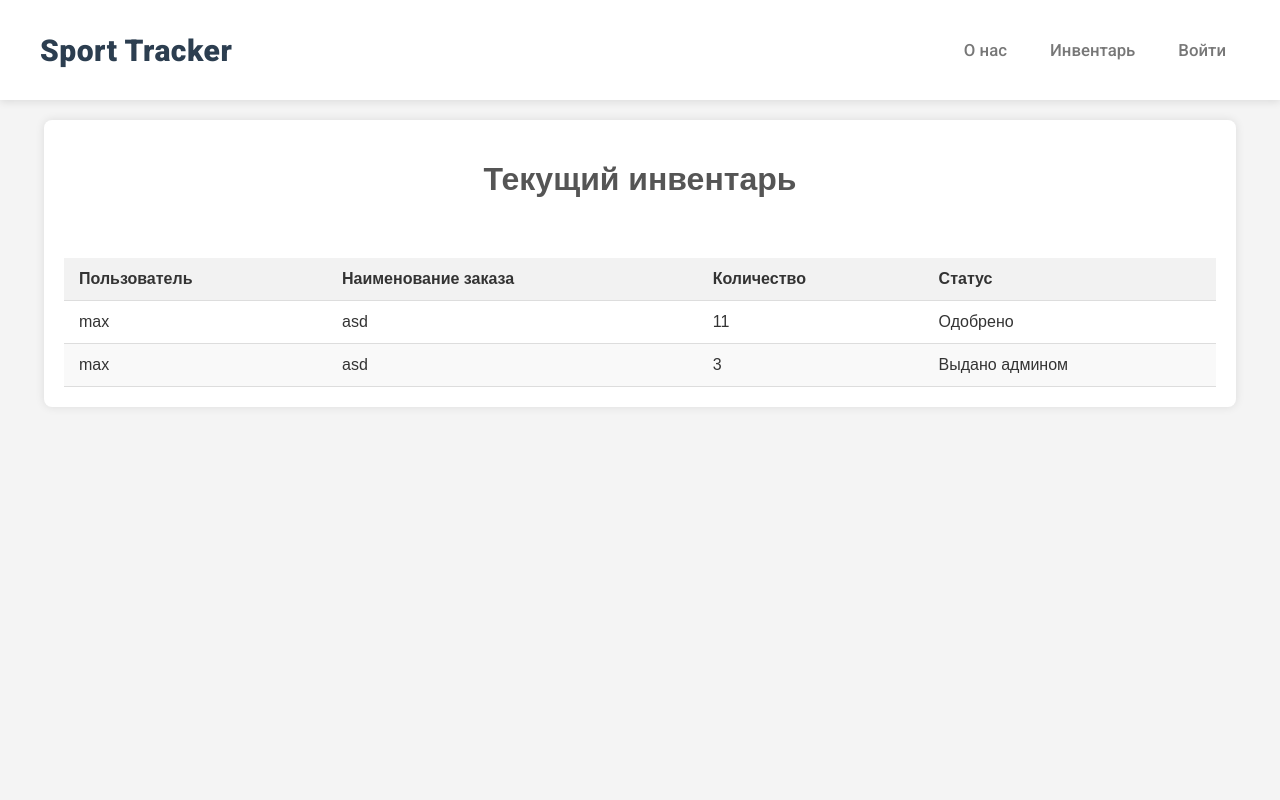
After one commit to MaximSb716/sport-tracker-v2.0, a Django app: page /view_inventory/ in a window 1280 px wide. The commit adds this page. Run offline with Django 5.2, Linux system fonts and the light colour scheme; data comes from the database, SQL or seed files in the repository; both versions use the stored data as it was after the commit.

Commit message:
add view_inventory

```diff
--- a/main/templates/header.html
+++ b/main/templates/header.html
@@ -5,7 +5,7 @@
             <a class="options" href="{% url 'catalog' %}">Инвентарь</a>
             {% if request.user.is_authenticated %}
                 {% if request.user.is_superuser %}
-                    <a class="options" href="{% url 'plan' %}">Составление плана</a>
+                    <a class="options" href="{% url 'plan' %}">Планы</a>
                     <a class="options" href="{% url 'secure_inventory' %}">Закрепить инвентарь</a>
                     <a class="options" href="{% url 'applications' %}">Заявки пользователей</a>
                 {% else %}
--- /dev/null
+++ b/main/templates/view_inventory.html
@@ -0,0 +1,105 @@
+{% load static %}
+<!DOCTYPE html>
+<html lang="en">
+<head>
+    <meta charset="UTF-8">
+    <meta name="viewport" content="width=device-width, initial-scale=1.0">
+    <link rel="stylesheet" href="{% static 'catalog_cards.css' %}">
+    <link rel="stylesheet" href="{% static 'header.css' %}">
+    <title>Homepage</title>
+    <link rel="icon" href="{% static 'img/icon.svg' %}" type="image/svg+xml">
+    <style>
+        .wrapper {
+            width: auto;
+            height: 300px;
+        }
+        .exmpl {
+            overflow: hidden;
+            display: flex;
+            justify-content: center;
+            align-items: center;
+        }
+        .exmpl img {
+            height: auto;
+            width: 100%;
+        }
+        body {
+            font-family: sans-serif;
+            background-color: #f4f4f4;
+            color: #333;
+        }
+
+        .container {
+            width: 90%;
+            max-width: 1200px;
+            margin: 20px auto;
+            padding: 20px;
+            background-color: #fff;
+            border-radius: 8px;
+            box-shadow: 0 0 10px rgba(0, 0, 0, 0.1);
+        }
+
+        h1 {
+            text-align: center;
+            margin-bottom: 20px;
+            color: #555;
+        }
+
+
+        table {
+            width: 100%;
+            border-collapse: collapse;
+            margin-top: 20px;
+        }
+
+        table th,
+        table td {
+            padding: 12px 15px;
+            text-align: left;
+            border-bottom: 1px solid #ddd;
+        }
+
+        table th {
+            background-color: #f2f2f2;
+            font-weight: bold;
+            color: #333;
+        }
+
+        table tbody tr:nth-child(even) {
+            background-color: #f9f9f9;
+        }
+
+        table tbody tr:hover {
+            background-color: #e8e8e8;
+        }
+    </style>
+</head>
+{% include 'header.html' %}
+<body>
+    <div class="container">
+    <h1>Текущий инвентарь</h1>
+    <table>
+        <thead>
+            <tr>
+                <th>Пользователь</th>
+                <th>Наименование заказа</th>
+                <th>Количество</th>
+                <th>Статус</th>
+            </tr>
+        </thead>
+        <tbody>
+            {% for item in inventory %}
+                <tr>
+                    <td>{{ item.user }}</td>
+                    <td>{{ item.name }}</td>
+                    <td>{{ item.total_quantity }}</td>
+                    <td>{{ item.status_display }}</td>
+                </tr>
+            {% endfor %}
+        </tbody>
+    </table>
+</div>
+</body>
+<footer>
+</footer>
+</html>
--- a/main/views.py
+++ b/main/views.py
@@ -4,8 +4,9 @@ from django.contrib.auth import login, authenticate, logout
 from django.contrib.auth import get_user_model
 from django.shortcuts import redirect, get_object_or_404
 from django.views.decorators.http import require_POST
+from django.db.models import Sum, F
+from collections import defaultdict
 from django.contrib.auth.decorators import login_required
-from django.db.models import Max
 from django.views.decorators.csrf import csrf_exempt
 from django.db.models import Sum, Max
 from django.contrib import messages
@@ -737,3 +738,32 @@ def plan(request):
     #    'is_auth': request.user.is_authenticated,  # Проверяем, авторизован ли пользователь
     #}
     return render(request, 'plan.html', context)
+
+def view_inventory(request):
+    """Отображает информацию о текущем инвентаре, суммируя по пользователю, названию и статусу."""
+
+    # 1. Получаем все OrderItem со статусами 'get_from_admin' или 'approved'
+    order_items = OrderItem.objects.filter(status__in=['get_from_admin', 'approved']).select_related('voting').order_by('name')
+
+    # 2. Группируем элементы по пользователю, названию и статусу
+    grouped_items = defaultdict(lambda: {'total_quantity': 0, 'user': set(), 'status': None})
+
+    for item in order_items:
+      orders = UserOrder.objects.filter(items=item).select_related('user')
+      for order in orders:
+        key = (order.user.username, item.name, item.status)
+        grouped_items[key]['total_quantity'] += item.quantity
+        grouped_items[key]['user'].add(order.user.username)
+        grouped_items[key]['status'] = item.status
+    # 3. Преобразуем сгруппированные данные в список для шаблона
+    inventory = []
+    for (user, name, status), data in grouped_items.items():
+        inventory.append({
+            'user': ', '.join(data['user']),
+            'name': name,
+            'total_quantity': data['total_quantity'],
+            'status_display': dict(OrderItem.STATUS_CHOICES).get(data['status'])
+            })
+
+    context = {'inventory': inventory}
+    return render(request, 'view_inventory.html', context)
--- a/simple_votings/urls.py
+++ b/simple_votings/urls.py
@@ -41,6 +41,7 @@ urlpatterns = [
     path('user_detail/<int:user_id>/', user_detail, name='user_detail'),
     path('issue_inventory/<int:user_id>/<int:voting_id>/<str:item_name>/', issue_inventory, name='issue_inventory'),
     path('plan', plan, name='plan'),
+    path('view_inventory/', view_inventory, name='view_inventory'),
     path("", include("main.urls"))
 ]
 
```
Also changed, not shown: main/static/profile.css (+34 -0 lines), main/static/style.css (+5 -7 lines), main/templates/profile.html (+6 -2 lines), db.sqlite3.
